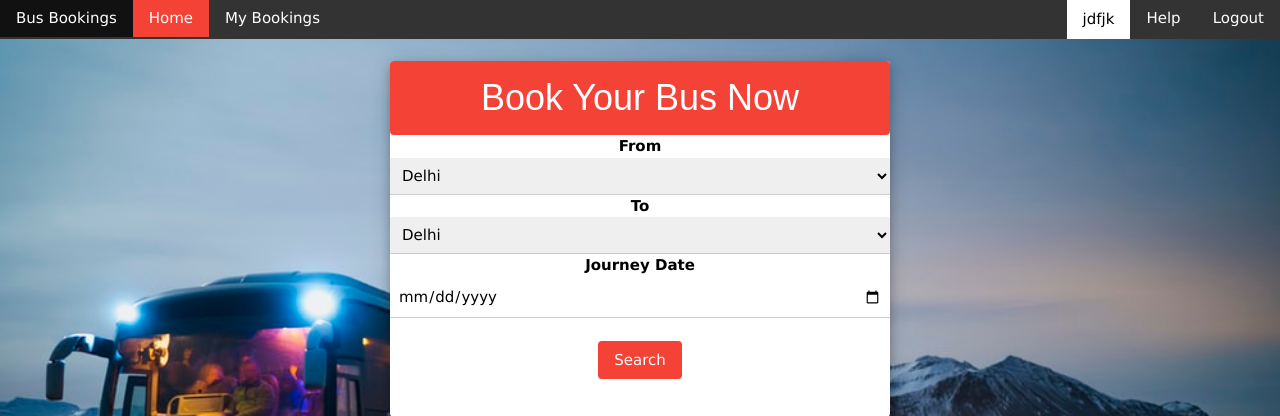
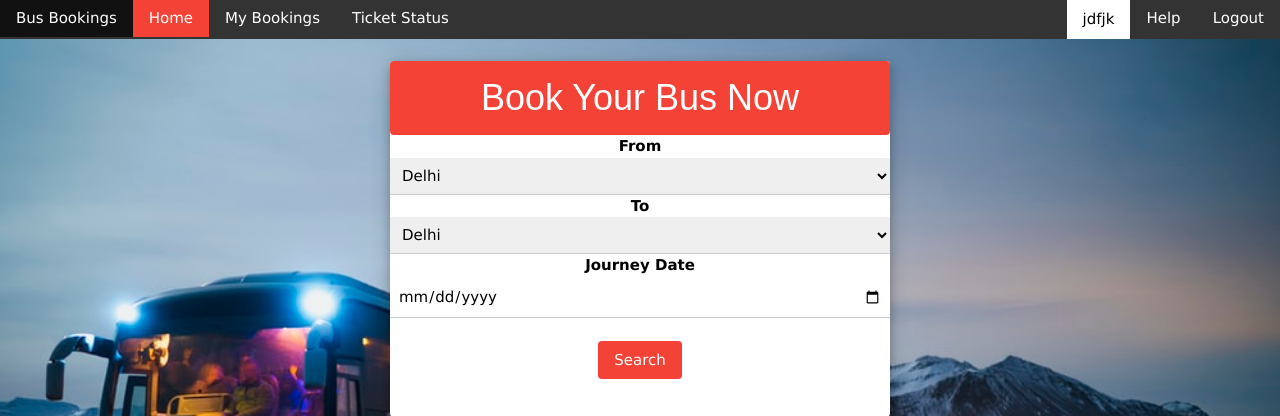
Before and after one commit to imvks786/BookmyBus, a PHP site: page /home.php in a window 1280 px wide. Shown: the top 416 px of the page. Run offline with PHP 8.4, Linux system fonts and the light colour scheme; a user stored in the database is signed in.

Commit message:
Update home.php

```diff
--- a/home.php
+++ b/home.php
@@ -16,7 +16,7 @@ if(!isset($_SESSION['username'])){
 <li><a href="./home.php">Bus Bookings</a></li>
   <li><a href="./home.php" class="w3-bar-item w3-button w3-red">Home</a></li>
   <li><a href="./booking.php" class="w3-bar-item w3-button">My Bookings</a></li>
-
+  <li><a href="./status.php" class="w3-bar-item w3-button">Ticket Status</a></li>
   <li  class="right"><a href="./logout.php">Logout</a></li>
   <li  class="right"><a href="./logout.php">Help</a></li>
   <li  class="right w3-bar-item w3-button w3-white"><?php echo $_SESSION['username']; ?></li>
```
